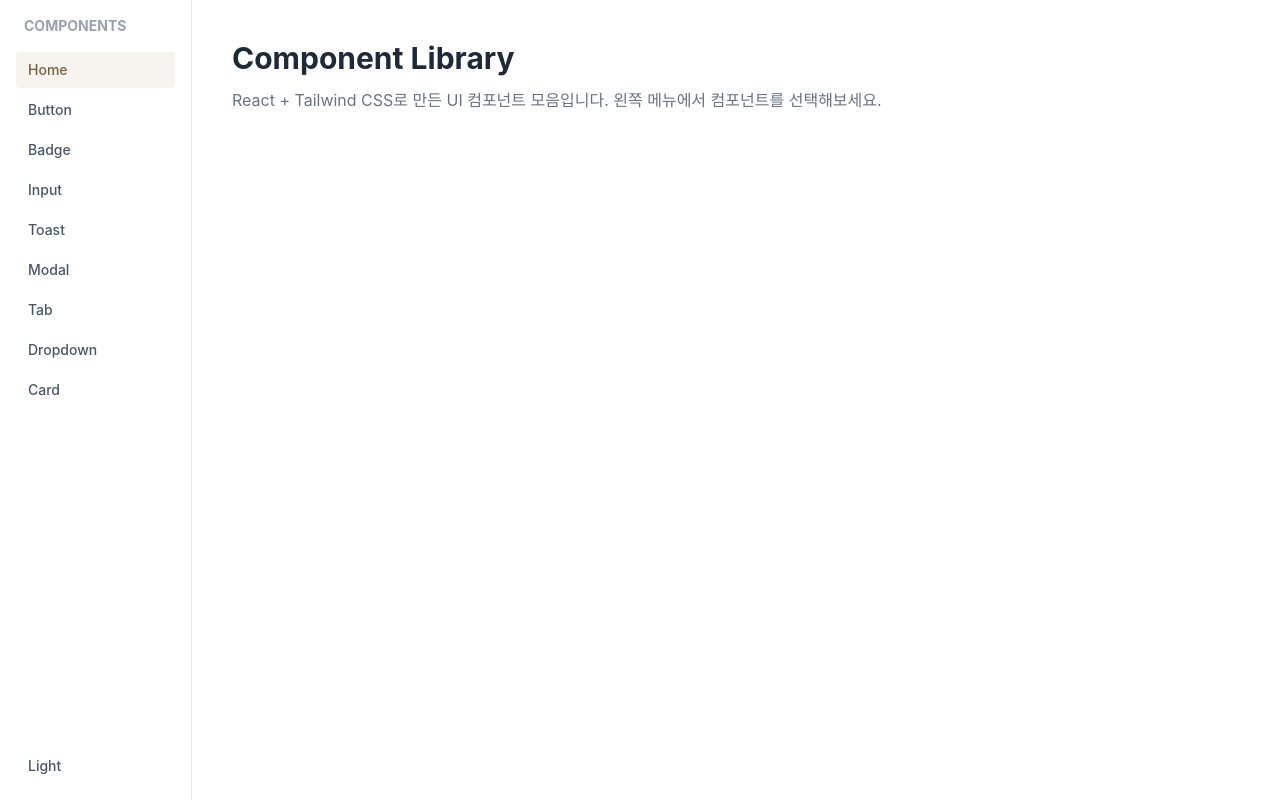
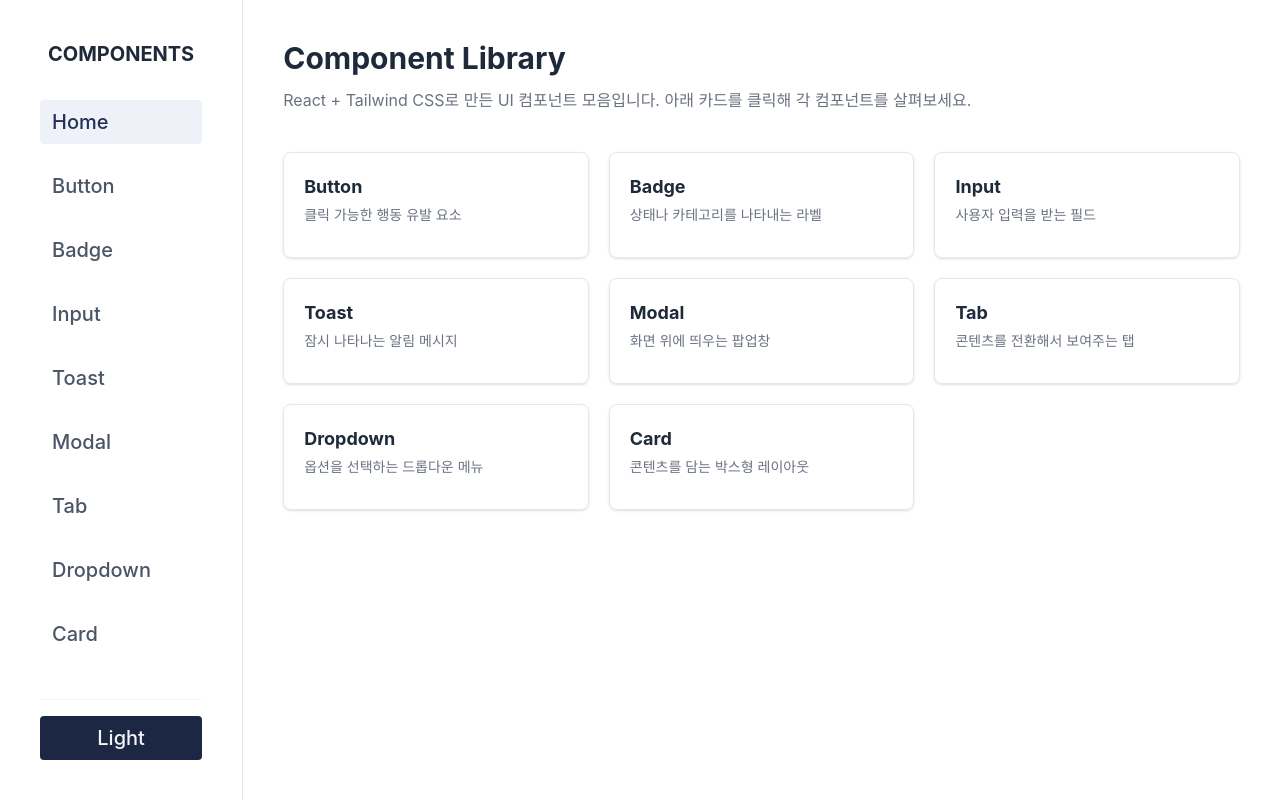
Before and after one commit to joinseong96/componentsLibrary, a React (Vite) app: page / in a window 1280 px wide. Built offline with nearby package versions, Linux system fonts and the light colour scheme; a web font is replaced by a local one.

Commit message:
pretendard font 적용, home 스타일 수정

```diff
--- a/src/components/Sidebar.jsx
+++ b/src/components/Sidebar.jsx
@@ -15,8 +15,8 @@ const menuItems = [
 
 export default function Sidebar() {
 	return (
-		<nav className="w-48 h-screen border-r border-gray-200 dark:border-gray-800 p-4 flex flex-col gap-1 bg-white dark:bg-gray-900">
-			<h2 className="text-sm font-bold text-gray-400 dark:text-gray-100 mb-3 px-2">
+		<nav className="w60 h-screen border-r border-gray-200 dark:border-gray-800 p-10 flex flex-col gap-5 bg-white dark:bg-gray-900">
+			<h2 className="text-xl font-bold text-gray-800 dark:text-gray-100 mb-3 px-2">
 				COMPONENTS
 			</h2>
 			{menuItems.map((item) => (
@@ -24,9 +24,9 @@ export default function Sidebar() {
 					key={item.path}
 					to={item.path}
 					className={({ isActive }) =>
-						`px-3 py-2 rounded text-sm font-medium transition-colors ${
+						`px-3 py-2 rounded text-xl font-medium transition-colors ${
 							isActive
-								? "bg-accent-50 text-accent-600 dark:bg-accent-900 dark:text-accent-300"
+								? "bg-accent-50 text-accent-600 dark:bg-accent-500 dark:text-accent-100"
 								: "text-gray-600 dark:text-gray-300 hover:bg-gray-100 dark:hover:bg-gray-800"
 						}`
 					}
@@ -35,7 +35,7 @@ export default function Sidebar() {
 				</NavLink>
 			))}
 
-			<div className="mt-auto">
+			<div className="mt-auto pt-4 border-t border-gray-100 dark:border-gray-800">
 				<ThemeToggle />
 			</div>
 		</nav>
--- a/src/components/ThemeToggle.jsx
+++ b/src/components/ThemeToggle.jsx
@@ -14,7 +14,7 @@ export default function ThemeToggle() {
 	return (
 		<button
 			onClick={() => setIsDark((prev) => !prev)}
-			className="px-3 py-2 rounded text-sm font-medium text-gray-600 dark:text-gray-300 hover:bg-gray-100 dark:hover:bg-gray-800 transition-colors"
+			className="w-full px-3 py-2 rounded text-xl bg-accent-700 font-medium text-gray-100 dark:text-gray-300 hover:bg-gray-800 dark:hover:bg-gray-800 transition-colors cursor-pointer"
 		>
 			{isDark ? "Dark" : "Light"}
 		</button>
--- a/src/index.css
+++ b/src/index.css
@@ -5,13 +5,13 @@
 @theme {
 	--font-sans:
 		"Pretendard", -apple-system, BlinkMacSystemFont, system-ui, sans-serif;
-	--color-accent-50: #f7f3ee;
-	--color-accent-100: #ece2d4;
-	--color-accent-300: #cdb594;
-	--color-accent-500: #92744a;
-	--color-accent-600: #7a6040;
-	--color-accent-700: #634d34;
-	--color-accent-900: #3d2f20;
+	--color-accent-50: #eef1f7;
+	--color-accent-100: #d8deeb;
+	--color-accent-300: #8b9bc2;
+	--color-accent-500: #2c3e6b;
+	--color-accent-600: #233156;
+	--color-accent-700: #1c2744;
+	--color-accent-900: #11172a;
 }
 
 body {
--- a/src/pages/Home.jsx
+++ b/src/pages/Home.jsx
@@ -1,13 +1,47 @@
+import { Link } from "react-router-dom";
+import Card from "../components/Card/Card";
+
+const components = [
+	{
+		path: "/button",
+		name: "Button",
+		description: "클릭 가능한 행동 유발 요소",
+	},
+	{
+		path: "/badge",
+		name: "Badge",
+		description: "상태나 카테고리를 나타내는 라벨",
+	},
+	{ path: "/input", name: "Input", description: "사용자 입력을 받는 필드" },
+	{ path: "/toast", name: "Toast", description: "잠시 나타나는 알림 메시지" },
+	{ path: "/modal", name: "Modal", description: "화면 위에 띄우는 팝업창" },
+	{ path: "/tab", name: "Tab", description: "콘텐츠를 전환해서 보여주는 탭" },
+	{
+		path: "/dropdown",
+		name: "Dropdown",
+		description: "옵션을 선택하는 드롭다운 메뉴",
+	},
+	{ path: "/card", name: "Card", description: "콘텐츠를 담는 박스형 레이아웃" },
+];
+
 export default function Home() {
 	return (
 		<div className="p-10">
 			<h1 className="text-3xl font-bold text-gray-800 dark:text-gray-300 mb-3">
 				Component Library
 			</h1>
-			<p className="text-gray-500 dark:text-gray-100">
-				React + Tailwind CSS로 만든 UI 컴포넌트 모음입니다. 왼쪽 메뉴에서
-				컴포넌트를 선택해보세요.
+			<p className="text-gray-500 dark:text-gray-100 mb-10">
+				React + Tailwind CSS로 만든 UI 컴포넌트 모음입니다. 아래 카드를 클릭해
+				각 컴포넌트를 살펴보세요.
 			</p>
+
+			<div className="grid grid-cols-1 sm:grid-cols-2 lg:grid-cols-3 gap-5">
+				{components.map((comp) => (
+					<Link key={comp.path} to={comp.path}>
+						<Card title={comp.name} description={comp.description} />
+					</Link>
+				))}
+			</div>
 		</div>
 	);
 }
```
